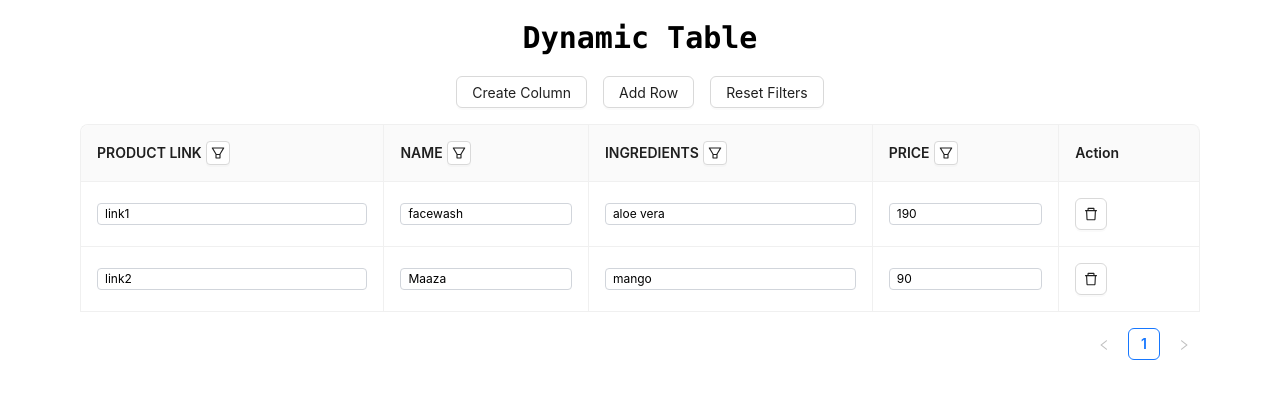
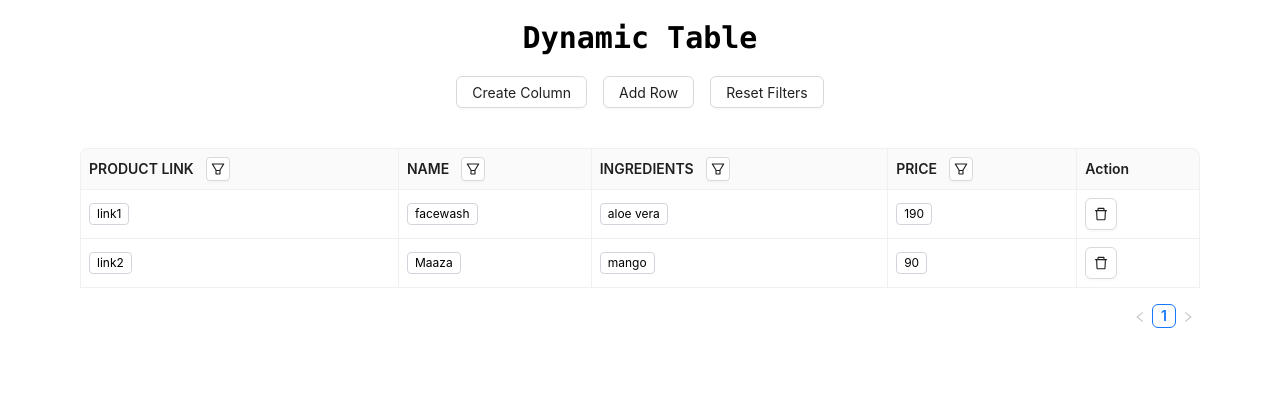
Before and after one commit to ucantbe-jagmeet/dynamic-table, a Next.js app: page / in a window 1280 px wide. Shown: the top 398 px of the page. Built offline with nearby package versions, Linux system fonts and the light colour scheme.

Commit message:
loader added

```diff
--- a/src/components/DynamicTable.tsx
+++ b/src/components/DynamicTable.tsx
@@ -102,13 +102,17 @@ const DynamicTable: React.FC = () => {
         setIsLoading(!isLoading);
   }, []);
 
-  if (isLoading) {
-    return <div>Loading...</div>;
-  }
   return (
     <div className="w-screen h-screen flex flex-col items-center ">
       <h2 className="font-bold text-3xl font-mono my-5">Dynamic Table</h2>
-      <div>
+
+      {isLoading ? (
+        <div className="flex items-center justify-center h-1/3 w-full">
+          Loading...
+        </div>
+      ) : (
+        <>
+          <div className="mb-10">
             <Button onClick={() => dispatch(openModal("createColumnModal"))}>
               Create Column
             </Button>
@@ -127,7 +131,7 @@ const DynamicTable: React.FC = () => {
             columns={[
               ...columns.map((col: Column) => ({
                 ...col,
-            width: "min-content",
+                columnWidth:"100px",
                 render: (text: any, record: Row) => (
                   <EditableCell
                     text={text}
@@ -140,8 +144,8 @@ const DynamicTable: React.FC = () => {
                   />
                 ),
                 title: (
-              <div className=" flex items-center">
-                <span className=" truncate">{col.title}</span>{" "}
+                  <div className=" flex items-center ">
+                    <span className=" truncate mr-2">{col.title}</span>{" "}
                     {/* Ensures title doesn't overflow */}
                     <Button
                       icon={<FilterOutlined />}
@@ -173,9 +177,9 @@ const DynamicTable: React.FC = () => {
             ]}
             dataSource={rows}
             pagination={{ pageSize: 10 }}
-        style={{ marginTop: "16px" }}
             className="w-full lg:px-20 px-10 overflow-auto"
             tableLayout="auto"
+            size="small"
             bordered
           />
 
@@ -227,6 +231,8 @@ const DynamicTable: React.FC = () => {
             handleFilter={handleFilter}
             dispatch={dispatch}
           />
+        </>
+      )}
     </div>
   );
 };
--- a/src/components/RenderEditableCell.tsx
+++ b/src/components/RenderEditableCell.tsx
@@ -56,7 +56,7 @@ const EditableCell: React.FC<EditableCellProps> = ({
             }
             dispatch(openModal("editTextModal"));
           }}
-          className="inline-block w-full text-black bg-transparent border border-gray-300  break-words whitespace-pre-wrap max-w-full "
+          className="inline-block w-fit text-black bg-transparent border border-gray-300  break-words whitespace-pre-wrap max-w-72 "
         >
           {item}
         </Tag>
```
Lines whose indentation alone changed are shown as unchanged.
